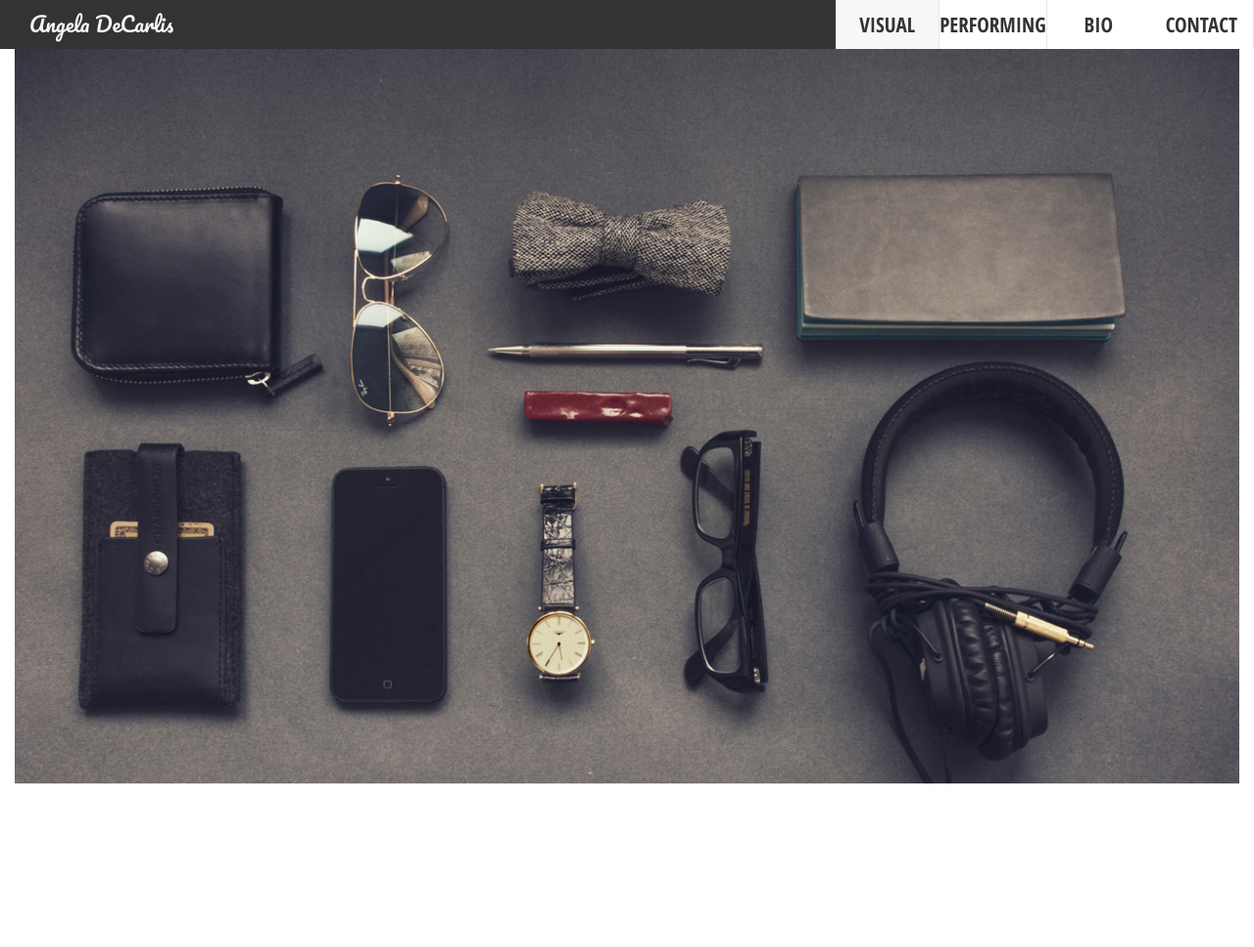
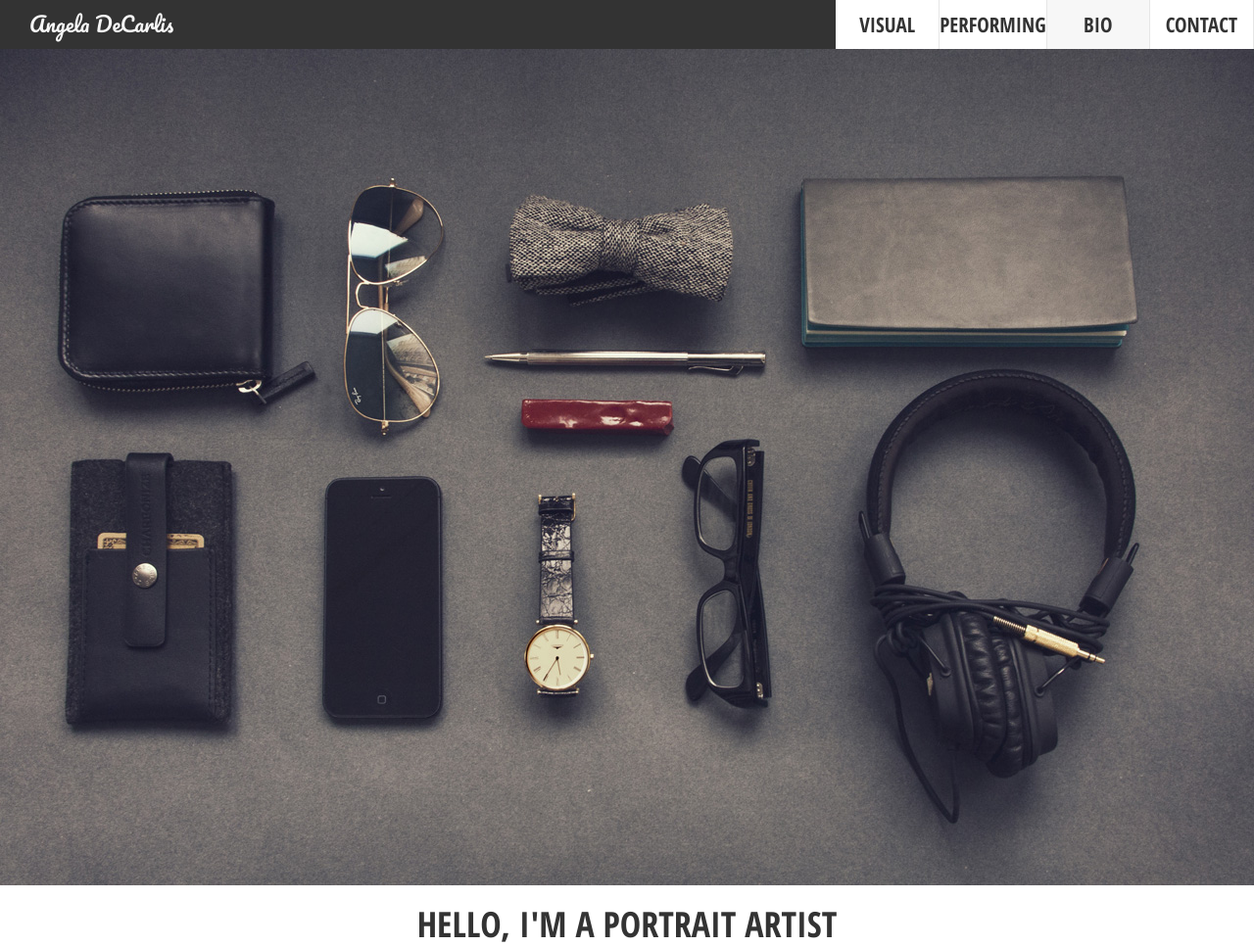
Before and after one commit to DanielJRaine/angela-decarlis-portfolio, a website: page bio.html in a window 1280 px wide. Shown: the top 967 px of the page at 98% size. Before the commit the page ends 800 px from the top, so only its background shows below. Drawn offline with Linux system fonts and the light colour scheme.

Commit message:
fix navbar on bio pago

```diff
--- a/bio.html
+++ b/bio.html
@@ -21,40 +21,39 @@
 <body class="page-index">
     <div class="container" id="container">
 
-        <div class="row top">
+        <div class="row top" style="position: fixed; z-index: 1;">
             <div class="col-lg-8 col-md-8 col-sm-7 col-left">
                 <div class="name"><a href="index.html">Angela DeCarlis</a></div>
             </div>
-            <div class="col-lg-4 col-md-4 col-sm-5 col-right">
+            <div class="col-lg-4 col-md-4 col-sm-5 col-right" style="background: #fff;">
                 <nav>
                     <ul class="list-inline" id="menu">
-                        <li class="active">
+                        <li>
                             <a href="index.html">Visual</a>
                         </li>
                         <li>
                             <a href="blog.html">Performing</a>
                         </li>
-                        <li class="last">
+                        <li class="active">
                             <!--<a href="https://www.facebook.com/adecarlis"><img class="social" src="img/icon/icon-facebook.png" alt="facebook"></a>-->
                             <!--<a href="#"><img class="social" src="img/icon/icon-twitter.png" alt="twitter"></a>-->
                             <a href="bio.html">Bio</a>
                         </li>
-                        <li>
+                        <li >
                             <a href="contact.html">Contact</a>
                         </li>
                     </ul>
                 </nav>
             </div>
         </div>
-        <div class="row bottom">
-            <div class="col-lg-12 col-md-12 col-sm-12">
-                <div>
-                    <section>
+        <div class="row bottom" style="position: relative;">
+          <img class="img-responsive" src="img/image-home-2.jpg" alt="Bio Portrait" style="margin: 0 auto;">
+            <div class="col-xl-12 col-lg-12 col-md-12 col-sm-12">
+
               <div class="row text-center">
                   <div class="col-lg-12">
 
                       <!--activity image-->
-                                <img class="img-responsive" src="img/image-home-2.jpg" alt="Project header">
 
                       <!--activity title -->
                       <h1>hello, i'm a portrait artist</h1>
@@ -67,8 +66,8 @@
 
                   </div>
               </div>
-                    </section>
-                </div>
+
+
             </div>
         </div>
     </div>
```
Lines whose indentation alone changed are shown as unchanged.
